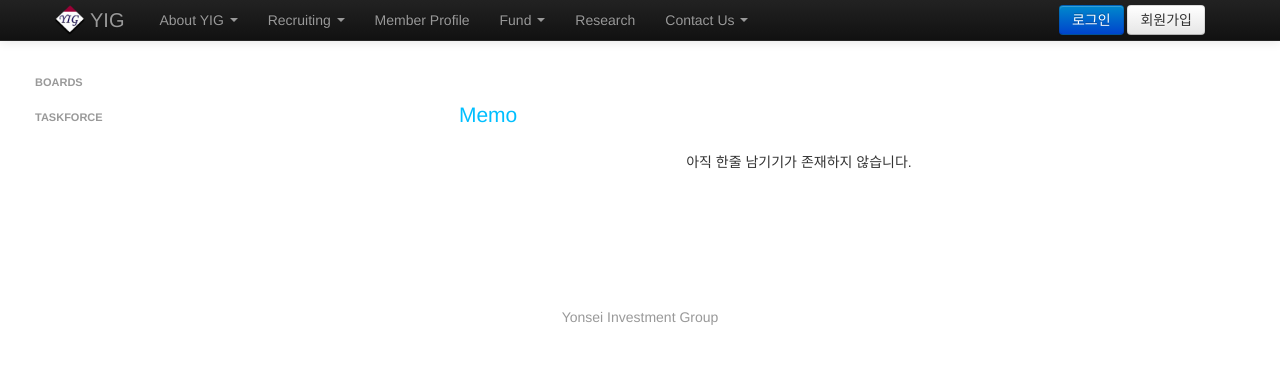
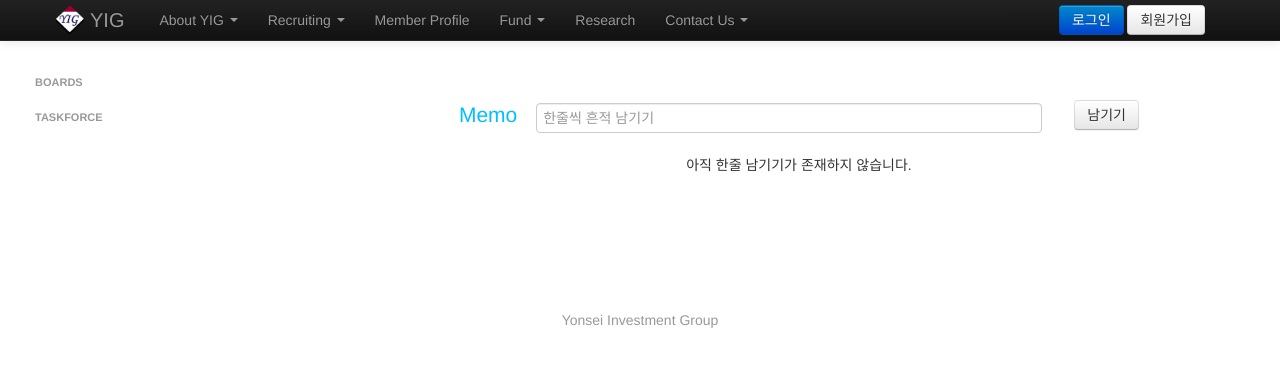
Before and after one commit to libelo/yighub, a Django app: template yighub/templates/yighub/memo.html in a window 1280 px wide. Shown: the top 367 px of the page. Run offline with Django 3.2, Linux system fonts and the light colour scheme; the template is opened without the code that fills it, so the values that code supplies are empty; some libraries are stand-ins or nearby versions.

Commit message:
Memo 더보기 페이지에도 한줄남기기
- 메모 작성 후 이전에 있던 페이지로 돌아가기

```diff
--- a/yighub/templates/yighub/home_for_member.html
+++ b/yighub/templates/yighub/home_for_member.html
@@ -100,7 +100,7 @@ color:deepskyblue;
 			{% csrf_token %}
 			<span class="lead">Memo</span>
 			<input class="span9" style="margin-left:15px;" type = 'text' name = 'memo' maxlength="50" placeholder="한줄씩 흔적 남기기"/>
-
+			<input type="hidden" name="path" value="{{ request.path }}"/>
 			<button type="submit" class="btn pull-right">남기기</button>
 		</form>
 
--- a/yighub/templates/yighub/memo.html
+++ b/yighub/templates/yighub/memo.html
@@ -37,10 +37,15 @@ color:deepskyblue;
 		<br />
 
 		<div class="container-fluid" style="max-width: 680px; margin-left: auto; margin-right: auto;">
-			<div class="row-fluid">
+
+			<form class="form-inline" action="{% url 'yighub:create_memo' %}" method="post">
+				{% csrf_token %}
 				<span class="lead">Memo</span>
-			</div>
-			<br />
+				<input class="span9" style="margin-left:15px;" type = 'text' name = 'memo' maxlength="50" placeholder="한줄씩 흔적 남기기"/>
+				<input type="hidden" name="path" value="{{ request.path }}"/>
+				<button type="submit" class="btn pull-right">남기기</button>
+			</form>
+
 			{% if page.memo_list %}
 			<table class="table">
 				<thead>
--- a/yighub/templates/yighub/photos.html
+++ b/yighub/templates/yighub/photos.html
@@ -2,7 +2,7 @@
 
 {% block style %}
 .comments p {
-line-height: 180%;
+	line-height: 180%;
 }
 {% endblock %}
 
--- a/yighub/views.py
+++ b/yighub/views.py
@@ -1415,7 +1415,7 @@ def create_memo(request):
 
         logger.info(u'%s(%d)님이 메모를 남겼습니다: "%s"(%d)' % (request.session['user'].name, request.session['user'].id, m.memo, m.id))
 
-        return redirect('yighub:home', ) # HttpResponseRedirect(reverse('yighub.views.read', args = (entry_id)))
+        return HttpResponseRedirect(request.POST['path']) # 왔던 곳으로 되돌리기 위해 # redirect('yighub:home', )
     else:
         messages.error(request, 'invalid approach')
         return render(request, 'yighub/error.html', context_instance = RequestContext(request))
```
Also changed, not shown: mywebsite/settings.py (+11 -0 lines).
